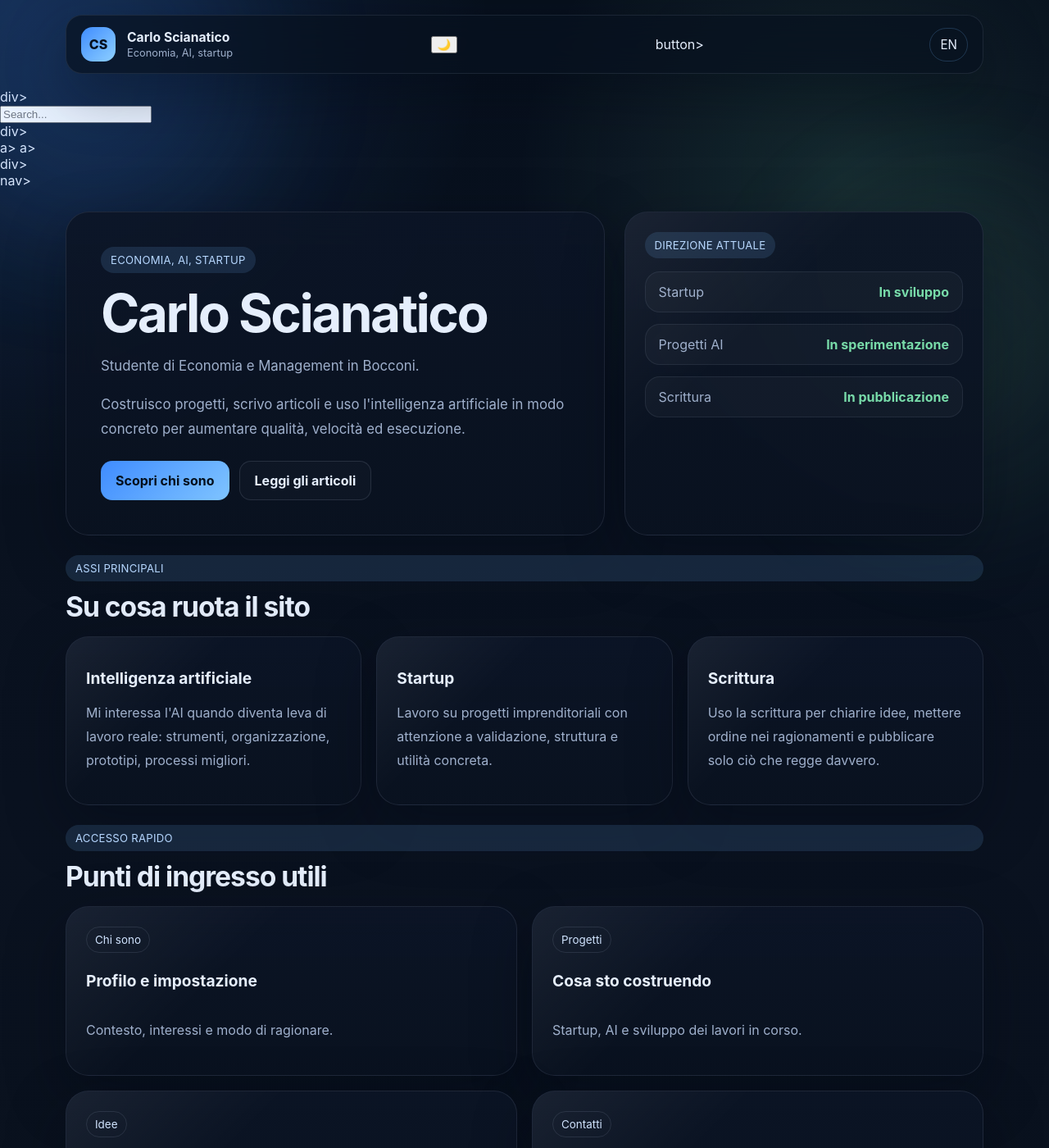
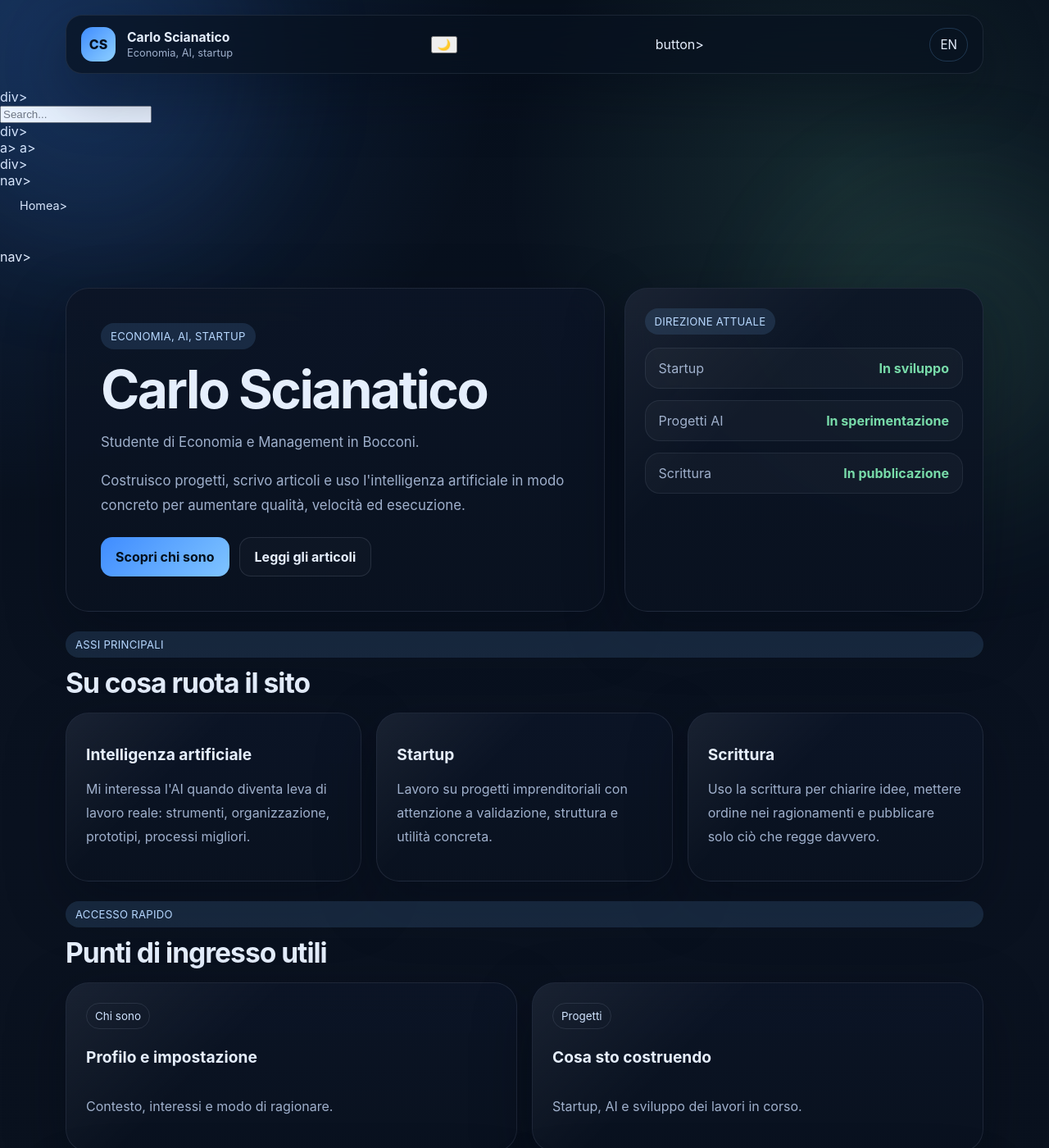
Before and after one commit to carloscianatico/carloscianatico.github.io, a Jekyll site: the page built from index.md, in a window 1280 px wide and 1400 px high. Shown: the whole window at 82% size. Built offline with Jekyll 4.4.1, drawn with Linux system fonts in a browser that asks for light colours.

Commit message:
Update default.html

```diff
--- a/_layouts/default.html
+++ b/_layouts/default.html
@@ -7,9 +7,14 @@
     <div class="page-glow page-glow-a"></div>
     <div class="page-glow page-glow-b"></div>
     {% include header.html %}
+      {% include breadcrumb.html %}
 
     <main class="site-shell main-shell {% if page.layout == 'home' %}main-shell-home{% endif %}">
       {{ content }}
+
+        {% if page.layout == 'home' %}
+        {% include projects-section.html %}
+        {% endif %}
     </main>
 
     {% include footer.html %}
```
